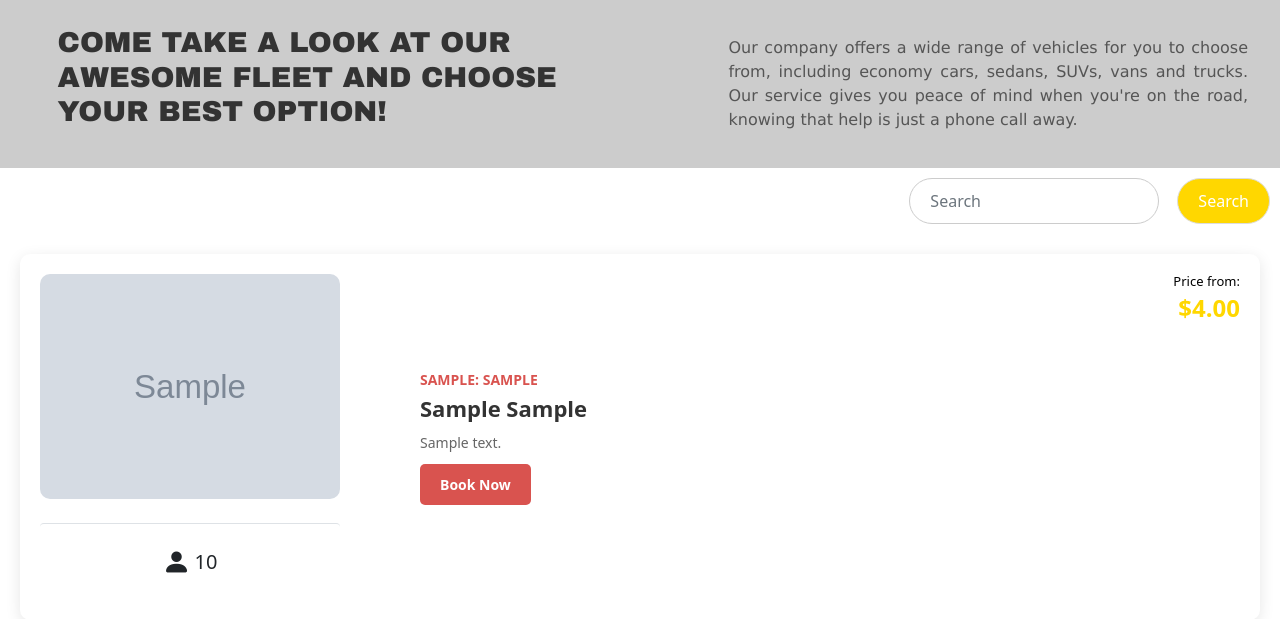
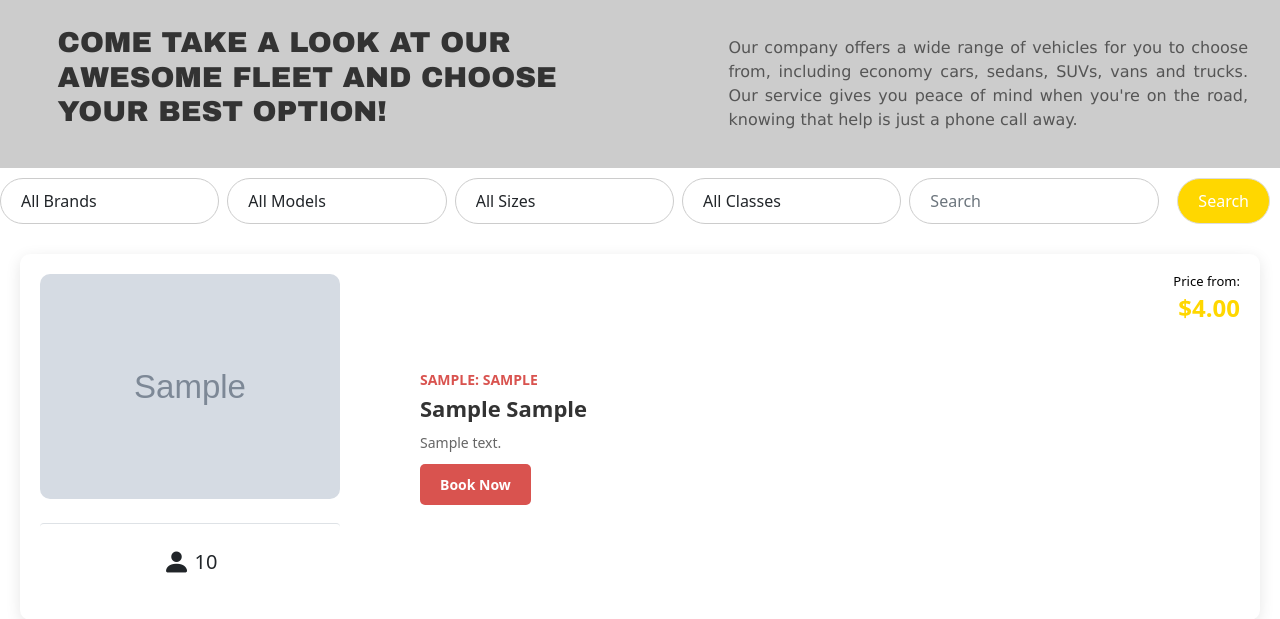
Before and after one commit to clintakp/Bula-Rentals, a Django app: page /fleet in a window 1280 px wide. Shown: the part 96-715 px from the top of the page. Run offline with Django 5.2, Linux system fonts and the light colour scheme; tables that the repository leaves empty hold one stand-in row (values such as "Sample post"); grey boxes marked "Sample" are stand-in pictures; some libraries are stand-ins or nearby versions.

Commit message:
Update Fleet.html

```diff
--- a/Bula-Rentals-Website(main)/Bularentalswebsite/templates/home/Fleet.html
+++ b/Bula-Rentals-Website(main)/Bularentalswebsite/templates/home/Fleet.html
@@ -7,12 +7,51 @@
     <p>Our company offers a wide range of vehicles for you to choose from, including economy cars, sedans, SUVs, vans and trucks. Our service gives you peace of mind when you're on the road, knowing that help is just a phone call away.</p>
 </section>
 
-<!--Search Form-->
-<form class = searchbuttonform method="get" action="{% url 'vehicle_search' %}" class="d-flex">
-    <input class="form-control me-2" type="text" name="q" placeholder="Search" aria-label="Search">
+<!-- Search Form -->
+<form class="searchbuttonform" method="get" action="{% url 'vehicle_search' %}" class="d-flex">
+
+    <select name="brand" class="form-control me-2">
+        <option value="">All Brands</option>
+        <option value="Honda" {% if brand_filter == 'Honda' %}selected{% endif %}>Honda</option>
+        <option value="Ford" {% if brand_filter == 'Ford' %}selected{% endif %}>Ford</option>
+        <option value="Chevrolet" {% if brand_filter == 'Chevrolet' %}selected{% endif %}>Chevrolet</option>
+        <option value="Toyota" {% if brand_filter == 'Toyota' %}selected{% endif %}>Toyota</option>
+        <option value="Nissan" {% if brand_filter == 'Nissan' %}selected{% endif %}>Nissan</option>
+        <option value="Chrisler" {% if brand_filter == 'Chrysler' %}selected{% endif %}>Chrysler</option>
+        <option value="Jeep" {% if brand_filter == 'Jeep' %}selected{% endif %}>Jeep</option>
+        <option value="Kia" {% if brand_filter == 'Kia' %}selected{% endif %}>Kia</option>
+        <option value="Hyundai" {% if brand_filter == 'Hyundai' %}selected{% endif %}>Hyundai</option>
+    </select>
+
+    <select name="model" class="form-control me-2">
+        <option value="">All Models</option>
+        <option value="Civic" {% if model_filter == 'Civic' %}selected{% endif %}>Civic</option>
+        <option value="CR-V" {% if model_filter == 'CR-V' %}selected{% endif %}>CR-V</option>
+        <option value="Explorer" {% if model_filter == 'Explorer' %}selected{% endif %}>Explorer</option>
+        <option value="Malibu" {% if model_filter == 'Malibu' %}selected{% endif %}>Malibu</option>
+        <option value="Highlander" {% if model_filter == 'Highlander' %}selected{% endif %}>Explorer</option>
+        <option value="Corolla" {% if model_filter == 'Corolla' %}selected{% endif %}>Corolla</option>
+    </select>
+
+    <select name="size" class="form-control me-2">
+        <option value="">All Sizes</option>
+        <option value="Small" {% if size_filter == 'Small' %}selected{% endif %}>Small</option>
+        <option value="Medium" {% if size_filter == 'Medium' %}selected{% endif %}>Medium</option>
+        <option value="Large" {% if size_filter == 'Large' %}selected{% endif %}>Large</option>
+    </select>
+
+    <select name="classes" class="form-control me-2">
+        <option value="">All Classes</option>
+        <option value="Economy" {% if classes_filter == 'Economy' %}selected{% endif %}>Economy</option>
+        <option value="Hybrid" {% if classes_filter == 'Hybrid' %}selected{% endif %}>Hybrid</option>
+        <option value="Premium" {% if classes_filter == 'Premium' %}selected{% endif %}>Premium</option>
+        <option value="Luxury" {% if classes_filter == 'Luxury' %}selected{% endif %}>Luxury</option>
+    </select>
+    <input class="form-control me-2" type="text" name="q" placeholder="Search" aria-label="Search" value="{{ request.GET.q }}" maxlength="50">
+
     <button class="btn-outline-success" type="submit">Search</button>
 </form>
-<!--End of Search Form-->
+<!-- End of Search Form -->
 
 <section class="fleet-section">
     <div class="fleet-section-vehicle-container">
```
